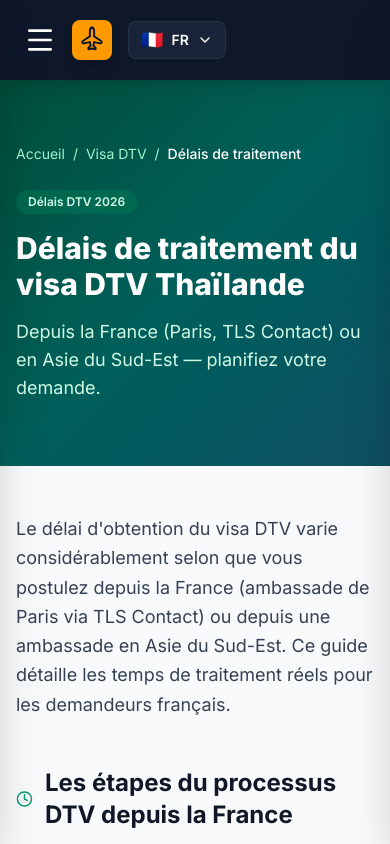
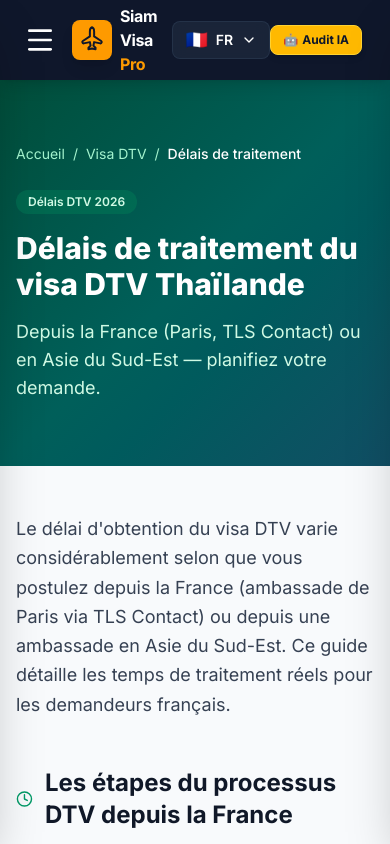
Before and after one commit to pulsession-bit/siamvia-pro, a Next.js app: page /fr/dtv/delais in a window 390 px wide. Shown: the top 844 px of the page. Built offline with nearby package versions, Linux system fonts and the light colour scheme.

Commit message:
feat: mobile header - show Siam Visa Pro logo + Audit IA CTA button
- Make logo text visible on mobile (was hidden sm:inline-block)
- Add Audit IA amber button in mobile header linking to audit tool
- Footer: update eligibility link to Google Calendar

```diff
--- a/src/components/Footer.tsx
+++ b/src/components/Footer.tsx
@@ -129,7 +129,7 @@ const Footer: React.FC = () => {
             <h4 className="text-lg font-semibold mb-6 text-amber-50 border-b border-slate-800 pb-2 inline-block">{t('footer.col_support')}</h4>
             <ul className="space-y-3 text-slate-400 text-sm">
               <li><Link href={langPath('about')} className="hover:text-amber-400 transition-colors font-bold text-amber-500/80 tracking-wide uppercase text-xs">★ {t('about_page.hero_title')}</Link></li>
-              <li><a href="https://audit.siamvisapro.com/" target="_blank" rel="noopener noreferrer" className="hover:text-amber-400 transition-colors font-bold text-amber-500">★ {t('nav.eligibility')}</a></li>
+              <li><a href="https://calendar.google.com/calendar/u/0/appointments/schedules/AcZssZ3jkouOVtd1LAjPwzOklBSnyFlyY1_JUcBGeZtF5djNfgDe3zPHye5FZaPitzyoXeGYEQoonCtX" target="_blank" rel="noopener noreferrer" className="hover:text-amber-400 transition-colors font-bold text-amber-500">★ {t('nav.eligibility')}</a></li>
               <li><Link href={langPath('blog')} className="hover:text-amber-400 transition-colors">{t('nav.blog')}</Link></li>
               <li><Link href={langPath('company-setup')} className="hover:text-amber-400 transition-colors">{t('nav.company_setup')}</Link></li>
               <li><Link href={langPath('buy-property')} className="hover:text-amber-400 transition-colors">{t('nav.buy_property')}</Link></li>
--- a/src/components/Navbar.tsx
+++ b/src/components/Navbar.tsx
@@ -76,7 +76,7 @@ const Navbar: React.FC = () => {
                 <div className="bg-amber-500 p-2 rounded-lg shadow-lg group-hover:bg-amber-400 transition text-slate-900">
                   <Plane className="h-6 w-6 transform -rotate-45" />
                 </div>
-                <span className="text-xl font-bold tracking-tight text-white transition-colors hidden sm:inline-block">
+                <span className="text-base sm:text-xl font-bold tracking-tight text-white transition-colors">
                   Siam Visa <span className="text-amber-500">Pro</span>
                 </span>
               </Link>
@@ -90,6 +90,14 @@ const Navbar: React.FC = () => {
             {/* Right Side: Search + Actions */}
             <div className="flex items-center space-x-3 lg:space-x-4">
               <NavbarSearch />
+
+              {/* Mobile: Audit IA CTA */}
+              <a
+                href={SCORING_ENGINE_URL}
+                className="md:hidden flex items-center gap-1 bg-amber-400 hover:bg-amber-300 text-slate-900 px-3 py-1.5 rounded-lg shadow-md text-xs font-bold border border-amber-300 transition-all whitespace-nowrap"
+              >
+                <span>🤖</span> Audit IA
+              </a>
 
               <div className="hidden md:block">
                 <LanguageSelector currentLang={currentLang} onSwitch={switchLanguage} />
```
